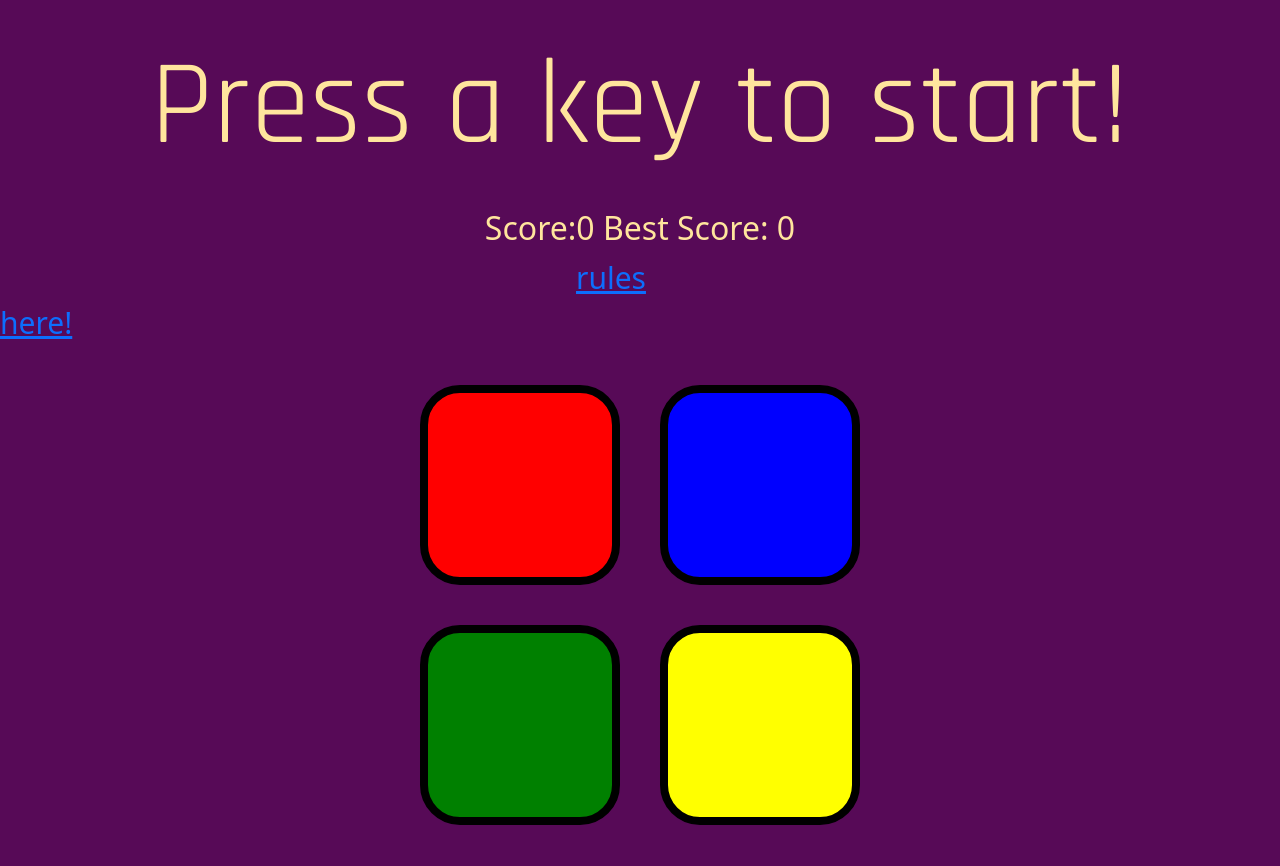
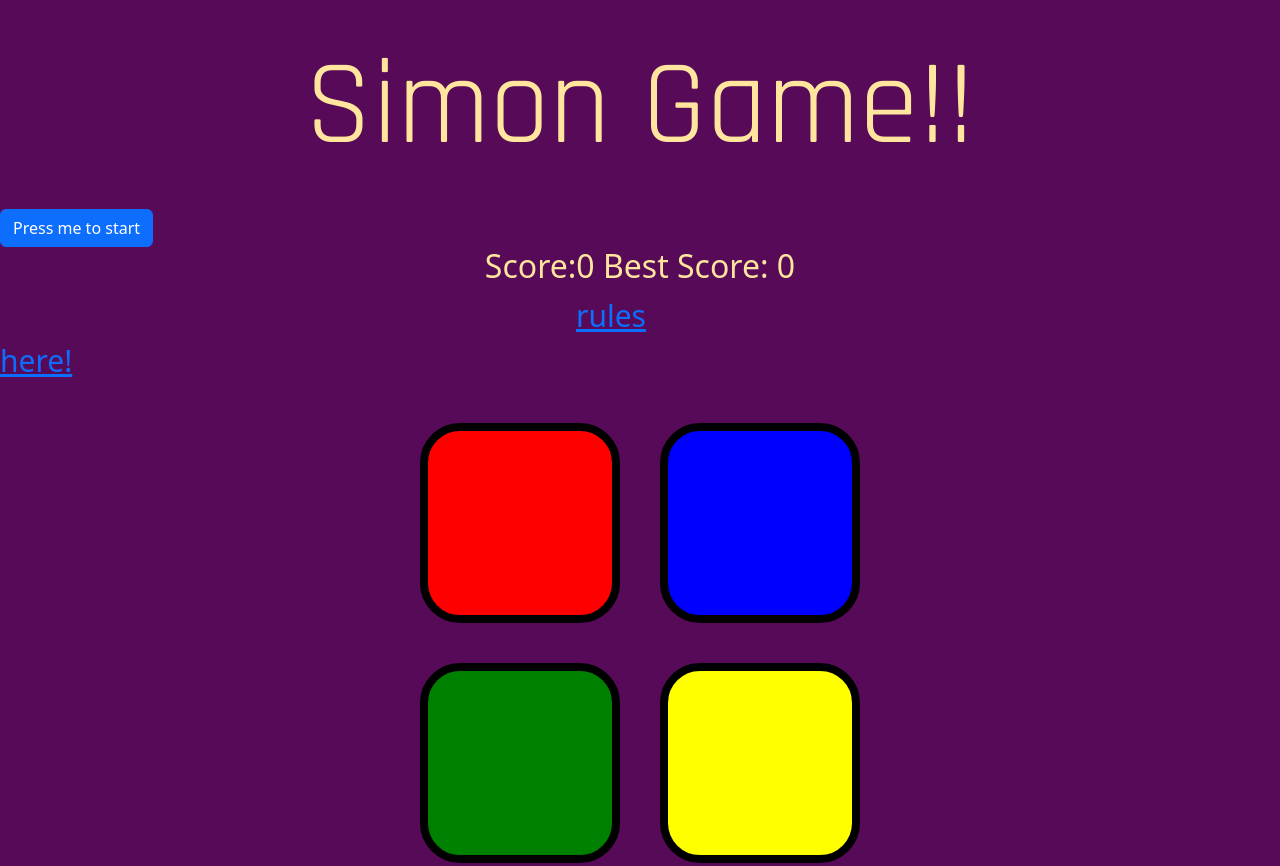
Before and after one commit to Nilakshhh/Simon-game, a plain HTML site: page index.html in a window 1280 px wide. Shown: the top 866 px of the page. Drawn offline with nearby package versions, Linux system fonts and the light colour scheme.

Commit message:
Update index.html

```diff
--- a/index.html
+++ b/index.html
@@ -2,7 +2,7 @@
 <html>
     <head>
         <meta charset="utf-8">
-        <title>Simon Game</title>
+        <title></title>
         <link href="https://cdn.jsdelivr.net/npm/bootstrap@5.2.0-beta1/dist/css/bootstrap.min.css" rel="stylesheet" integrity="sha384-0evHe/X+R7YkIZDRvuzKMRqM+OrBnVFBL6DOitfPri4tjfHxaWutUpFmBp4vmVor" crossorigin="anonymous">
         <link rel="stylesheet" href="styles.css">
         <link rel="preconnect" href="https://fonts.googleapis.com">
@@ -10,7 +10,8 @@
 <link href="https://fonts.googleapis.com/css2?family=Montserrat&family=Rajdhani&family=Ubuntu:ital@1&display=swap" rel="stylesheet">
     </head>
     <body>
-        <h1>Press a key to start!</h1>
+        <h1>Simon Game!!</h1>
+        <button id="start" type="button" class="btn btn-primary buttS">Press me to start</button>
         <h2>Score:0 Best Score: 0</h2>
         <a href="#footer" class="rule">rules here!</a>
         <div class="container-fluid buttonArea">
```
